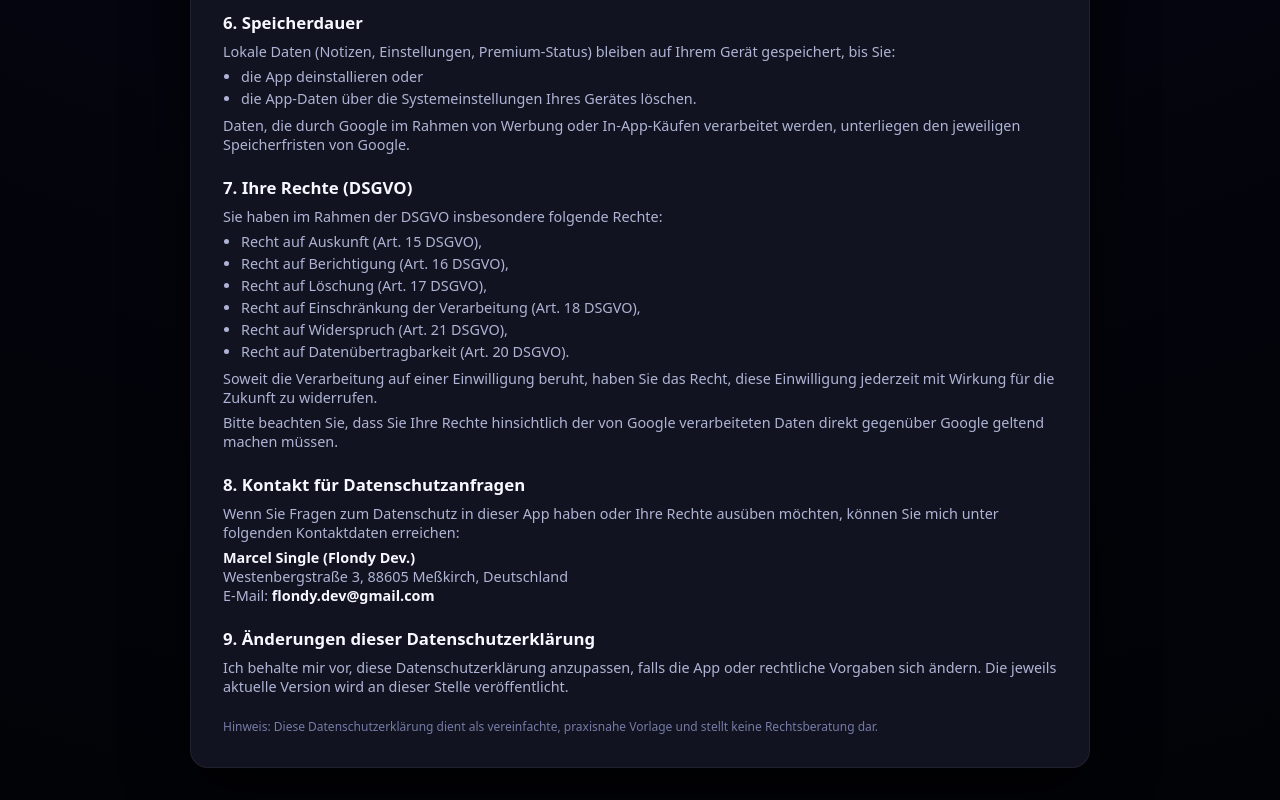
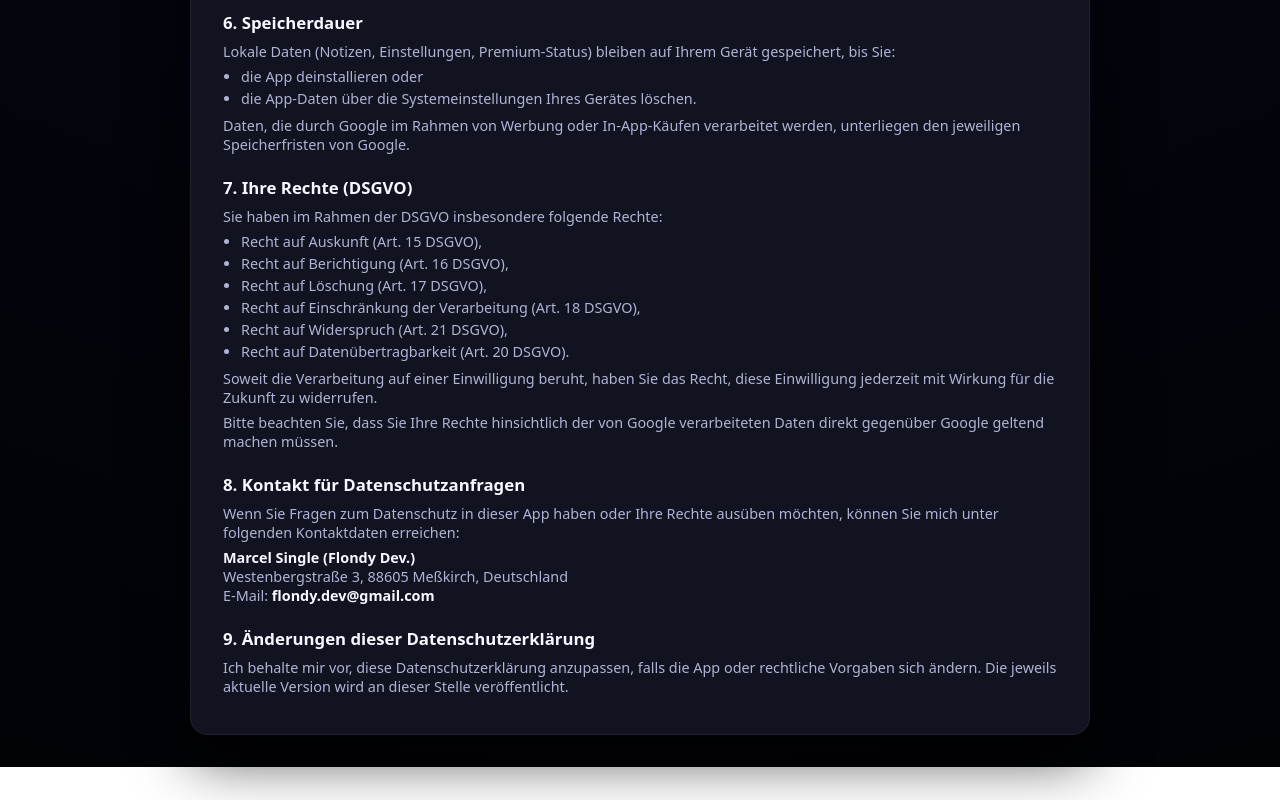
Before and after one commit to Marcel-2025/My-Notes-privacy, a plain HTML site: page index.html in a window 1280 px wide. Shown: the part 1407-2207 px from the top of the page. After the commit the page ends 2174 px from the top, so only its background shows below. Drawn offline with Linux system fonts and the light colour scheme.

Commit message:
Entwurfshinweise entfernen
Sichtbare Hinweise wie "Vor Veröffentlichung ..." und interne Notizen
aus Datenschutz, Impressum und Landingpage entfernt.

Co-Authored-By: Claude Opus 5.5 <noreply@anthropic.com>
Claude-Session: https://claude.ai/code/session_01Xnj5ebscbHZsCBrLamfoCY

```diff
--- a/index.html
+++ b/index.html
@@ -329,11 +329,6 @@
                 veröffentlicht.
             </p>
         </div>
-
-        <div class="footer-note">
-            Hinweis: Diese Datenschutzerklärung dient als vereinfachte, praxisnahe Vorlage und
-            stellt keine Rechtsberatung dar.
-        </div>
     </div>
 </div>
 
```
